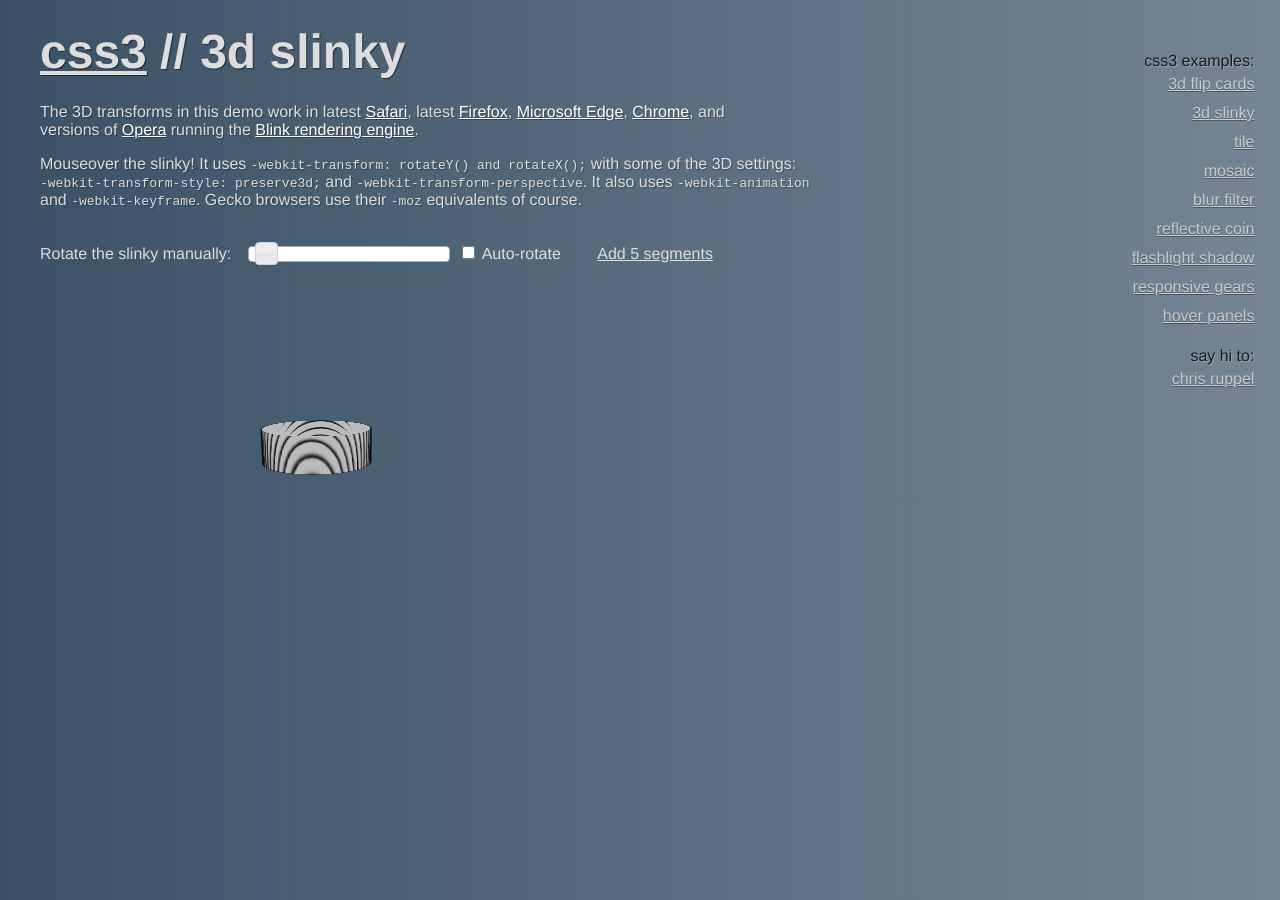
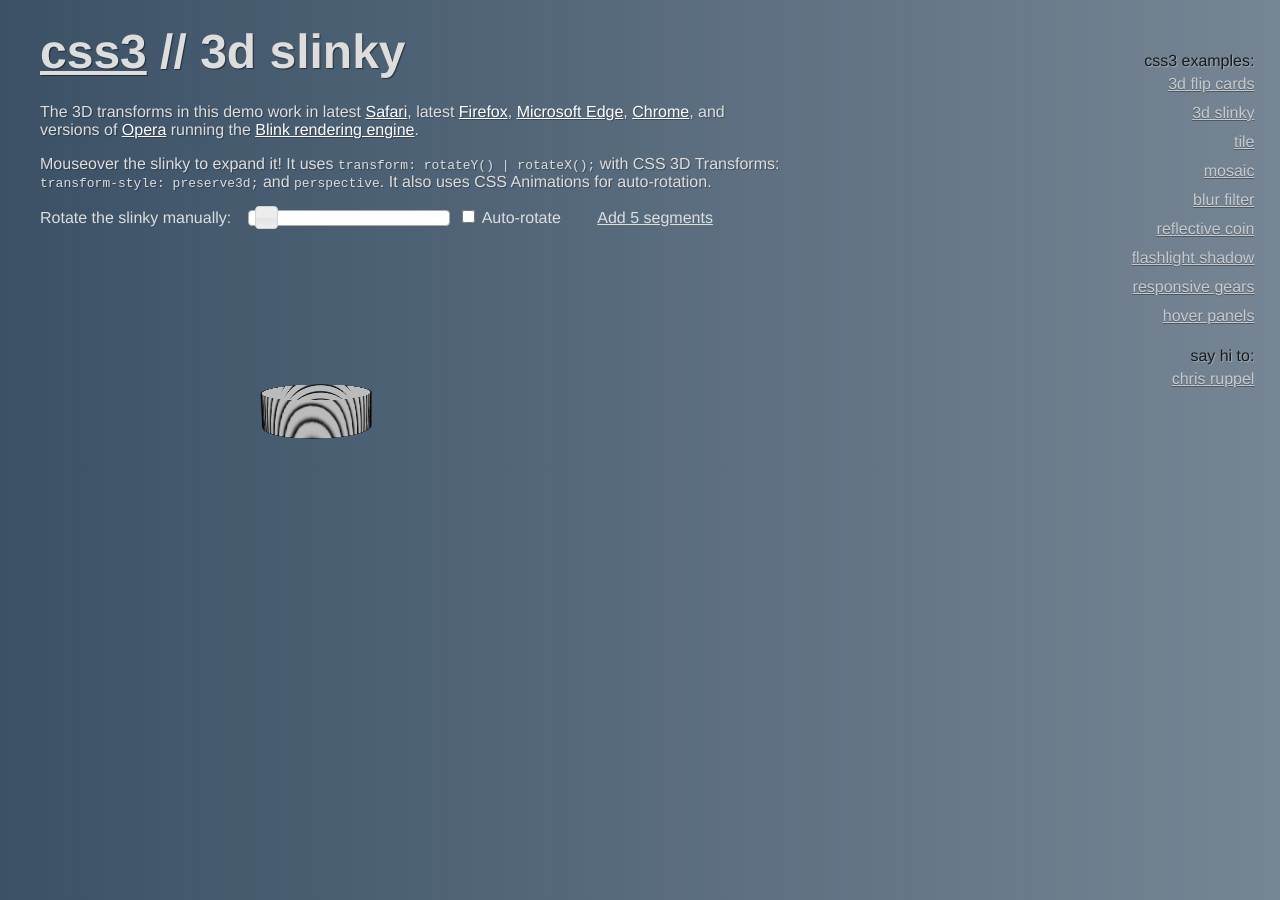
Before and after one commit to rupl/css3playground.com, a Jekyll site: the page built from _posts/demos/0001-02-01-slinky.html, in a window 1280 px wide. Built offline with Jekyll 4.4.1, drawn with Linux system fonts in a browser that asks for light colours.

Commit message:
:nail_care: significant cross-browser improvements for slinky

```diff
--- a/_posts/demos/0001-02-01-slinky.html
+++ b/_posts/demos/0001-02-01-slinky.html
@@ -11,14 +11,20 @@ jqueryui: true
 features:
 - css3dtransforms
 - csstransitions
+- cssanimations
 
 permalink: /slinky/
 original: slinky.php
 ---
 
 <style type="text/css">
-  body {overflow: hidden; }
-  #container {width: 720px; }
+  body {
+    overflow: hidden;
+  }
+
+  #container {
+    width: 720px;
+  }
 
   #add {
     text-decoration: underline;
@@ -26,9 +32,9 @@ original: slinky.php
     cursor: pointer;
 
     -webkit-transition: all .04s ease-in-out;
-       -moz-transition: all .04s ease-in-out;
             transition: all .04s ease-in-out;
   }
+
   #add:active {
     color: #456;
   }
@@ -45,13 +51,9 @@ original: slinky.php
     font-size: .8em;
 
     -webkit-transform: rotate(0deg);
-    -moz-transform: rotate(0deg);
-    -o-transform: rotate(0deg);
-    transform: rotate(0deg);
+            transform: rotate(0deg);
 
     -webkit-perspective: 500px;
-       -moz-perspective: 500px;
-         -o-perspective: 500px;
             perspective: 500px;
   }
 
@@ -65,41 +67,30 @@ original: slinky.php
     width: 100px;
     height: 100px;
     border: 5px solid #bbb;
+    border-radius: 60px;
 /*      border-image: url('/images/slinky-border.png') 20 20 20 20 stretch stretch; */
 
-    -o-transform-origin: 0 80%;
-    -moz-transform-origin: 0 80%;
     -webkit-transform-origin: 0 80%;
-    transform-origin: 0 80%;
-
-    -moz-border-radius: 60px;
-    -webkit-border-radius: 60px;
-    border-radius: 60px;
+            transform-origin: 0 80%;
 
     -webkit-transform-style: preserve-3d;
+            transform-style: preserve-3d;
+
     -webkit-backface-visibility: visible;
-
-    -moz-transform-style: preserve-3d;
+            backface-visibility: visible;
 
     /* initial slinky position */
     -webkit-transform:
       rotateX(-105deg) rotateY(0) rotateZ(50deg)
       translateX(0) translateY(0) translateZ(0);
-    -moz-transform:
+    transform:
       rotateX(-105deg) rotateY(0) rotateZ(50deg)
       translateX(0) translateY(0) translateZ(0);
 
     /* shadows really help define the layers */
-    -webkit-box-shadow: 0 0 1px 1px rgba(0,0,0,1);
-    -moz-box-shadow: 0 0 1px 1px rgba(0,0,0,1);
-    -ms-box-shadow: 0 0 1px 1px rgba(0,0,0,1);
-    -o-box-shadow: 0 0 1px 1px rgba(0,0,0,1);
     box-shadow: 0 0 1px 1px rgba(0,0,0,1);
 
     /* -- transition is the magic sauce for animation -- */
-    -webkit-transition: all .5s ease-in-out;
-    -moz-transition: all .5s ease-in-out;
-    -o-transition: all .5s ease-in-out;
     transition: all .5s ease-in-out;
   }
 
@@ -108,7 +99,7 @@ original: slinky.php
     -webkit-transform:
       rotateX(0) rotateY(0) rotateZ(0)
       translateX(0) translateY(0) translateZ(-1px);
-    -moz-transform:
+    transform:
       rotateX(0) rotateY(0) rotateZ(0)
       translateX(0) translateY(0) translateZ(-1px);
   }
@@ -117,12 +108,10 @@ original: slinky.php
    * A .hover class is used with jQuery instead of a plain :hover
    */
   .panel.hover .segment .segment {
-    transform: rotate(6.5deg) skew(-1deg) rotate(4deg);
-    -o-transform: rotate(6.5deg) skew(-1deg) rotate(4deg);
-    -moz-transform:
+    -webkit-transform:
       rotateX(0) rotateY(5deg) rotateZ(0)
       translateX(0px) translateY(0px) translateZ(-1px);
-    -webkit-transform:
+    transform:
       rotateX(0) rotateY(5deg) rotateZ(0)
       translateX(0px) translateY(0px) translateZ(-1px);
   }
@@ -139,34 +128,28 @@ original: slinky.php
 
   /* Rotate the sliny automatically */
   .panel > .segment.rotate {
-    -webkit-animation-name: rotate;
-    -webkit-animation-duration: 4s;
-    -webkit-animation-iteration-count: infinite;
-    -webkit-animation-direction: normal;
-    -webkit-animation-timing-function: linear;
-
-    -moz-animation-name: rotate;
-    -moz-animation-duration: 4s;
-    -moz-animation-iteration-count: infinite;
-    -moz-animation-direction: normal;
-    -moz-animation-timing-function: linear;
+    animation-name: rotate;
+    animation-duration: 4s;
+    animation-iteration-count: infinite;
+    animation-direction: normal;
+    animation-timing-function: linear;
   }
 
   /* Animation keyframes */
   @-webkit-keyframes rotate {
     0% {
-      -webkit-transform: rotateX(-105deg) rotateY(0) rotateZ(0deg) translateX(0) translateY(0) translateZ(2px);
+      transform: rotateX(-105deg) rotateY(0) rotateZ(0deg) translateX(0) translateY(0) translateZ(2px);
     }
     100% {
-      -webkit-transform: rotateX(-105deg) rotateY(0) rotateZ(360deg) translateX(0) translateY(0) translateZ(2px);
+      transform: rotateX(-105deg) rotateY(0) rotateZ(360deg) translateX(0) translateY(0) translateZ(2px);
     }
   }
   @-moz-keyframes rotate {
     0% {
-      -moz-transform: rotateX(-105deg) rotateY(0) rotateZ(0deg) translateX(0) translateY(0) translateZ(2px);
+      transform: rotateX(-105deg) rotateY(0) rotateZ(0deg) translateX(0) translateY(0) translateZ(2px);
     }
     100% {
-      -moz-transform: rotateX(-105deg) rotateY(0) rotateZ(360deg) translateX(0) translateY(0) translateZ(2px);
+      transform: rotateX(-105deg) rotateY(0) rotateZ(360deg) translateX(0) translateY(0) translateZ(2px);
     }
   }
 </style>
@@ -192,8 +175,7 @@ original: slinky.php
 </p>
 
 <p class="instructions">
-  Mouseover the slinky! It uses <code>-webkit-transform: rotateY() and rotateX();</code> with some of the 3D settings: <code>-webkit-transform-style: preserve3d;</code> and <code>-webkit-transform-perspective</code>. It also uses <code>-webkit-animation</code> and <code>-webkit-keyframe</code>.
-  Gecko browsers use their <code>-moz</code> equivalents of course.<br><br>
+  Mouseover the slinky to expand it! It uses <code>transform: rotateY() | rotateX();</code> with CSS 3D Transforms: <code>transform-style: preserve3d;</code> and <code>perspective</code>. It also uses CSS Animations for auto-rotation.
 </p>
 
 <div id="rotate">Rotate the slinky manually:
```
